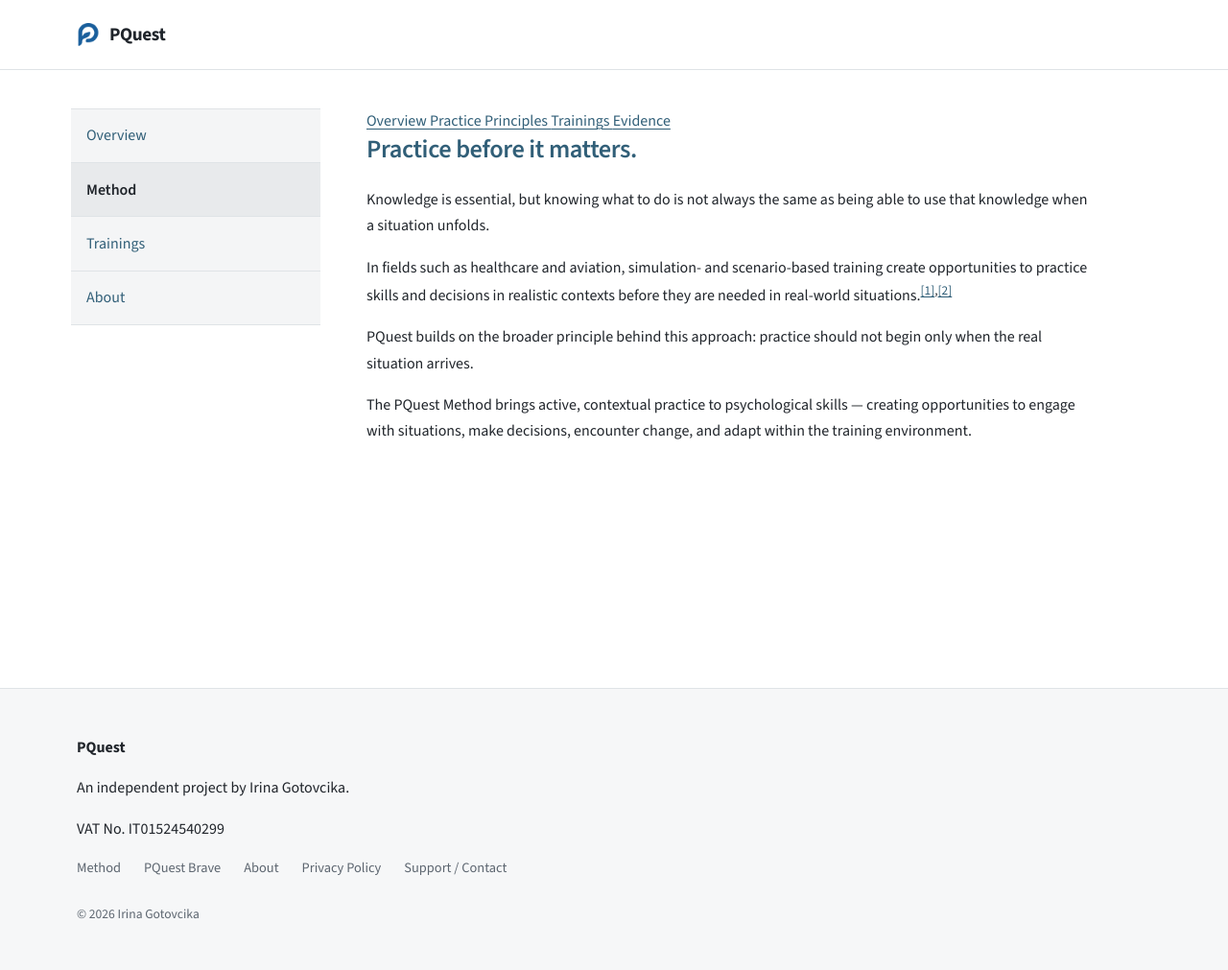
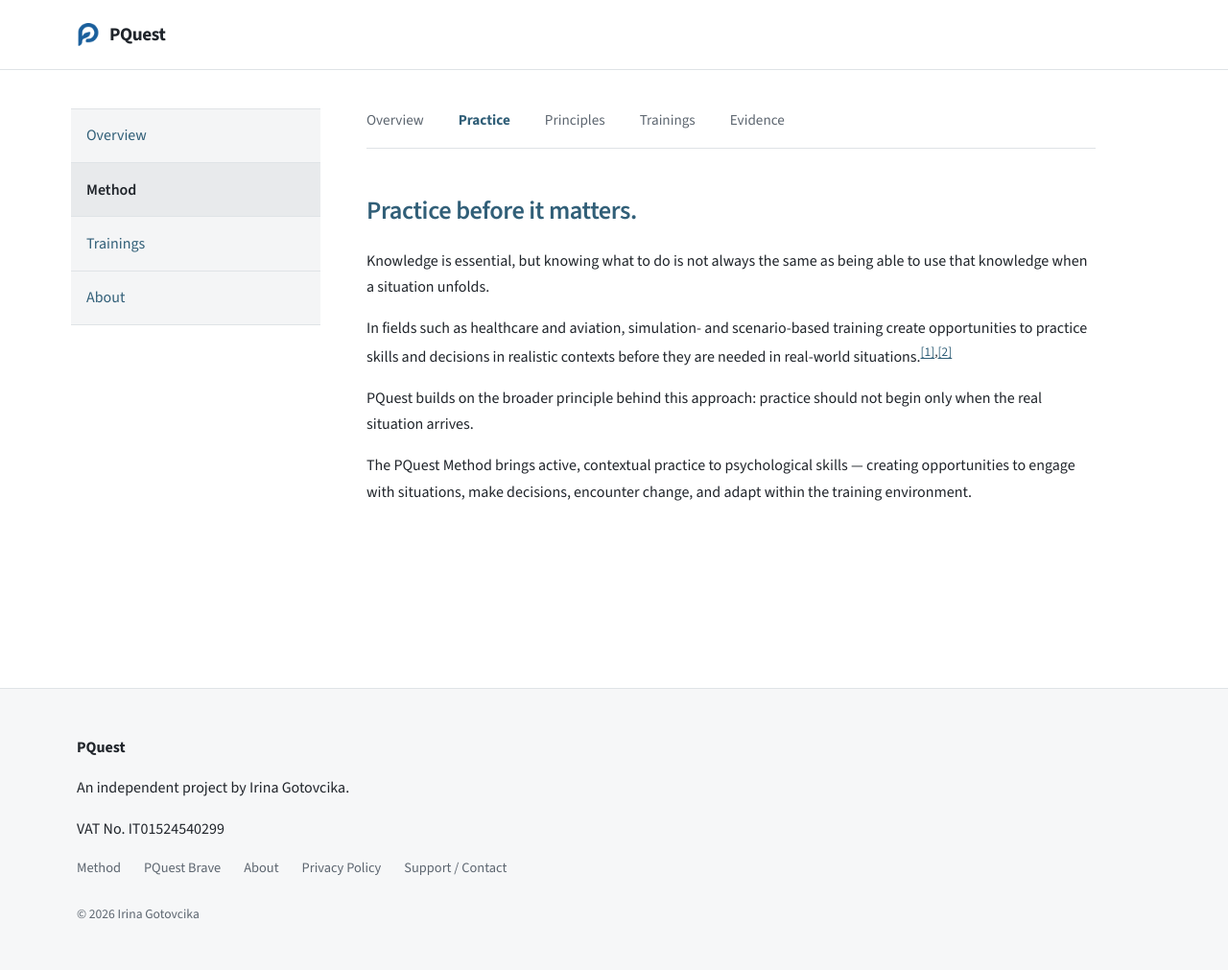
Before and after one commit to irinagotovcika/pquest.eu, a Jekyll site: the page built from method/practice/index.md, in a window 1280 px wide. Shown: the whole page at 96% size. Built offline with Jekyll 4.4.1, drawn with Linux system fonts in a browser that asks for light colours.

Commit message:
Update index.md

```diff
--- a/method/practice/index.md
+++ b/method/practice/index.md
@@ -26,24 +26,24 @@ description: Practice before it matters — active, contextual practice within t
 
   <main class="page-content">
 
-    <nav class="method-nav" aria-label="PQuest Method sections">
-      <a class="method-nav-link" href="{{ '/method/' | relative_url }}">
+    <nav class="section-nav" aria-label="PQuest Method sections">
+      <a class="section-nav-link" href="{{ '/method/' | relative_url }}">
         Overview
       </a>
 
-      <a class="method-nav-link active" href="{{ '/method/practice/' | relative_url }}">
+      <a class="section-nav-link active" href="{{ '/method/practice/' | relative_url }}">
         Practice
       </a>
 
-      <a class="method-nav-link" href="{{ '/method/principles/' | relative_url }}">
+      <a class="section-nav-link" href="{{ '/method/principles/' | relative_url }}">
         Principles
       </a>
 
-      <a class="method-nav-link" href="{{ '/method/trainings/' | relative_url }}">
+      <a class="section-nav-link" href="{{ '/method/trainings/' | relative_url }}">
         Trainings
       </a>
 
-      <a class="method-nav-link" href="{{ '/method/evidence/' | relative_url }}">
+      <a class="section-nav-link" href="{{ '/method/evidence/' | relative_url }}">
         Evidence
       </a>
     </nav>
```
